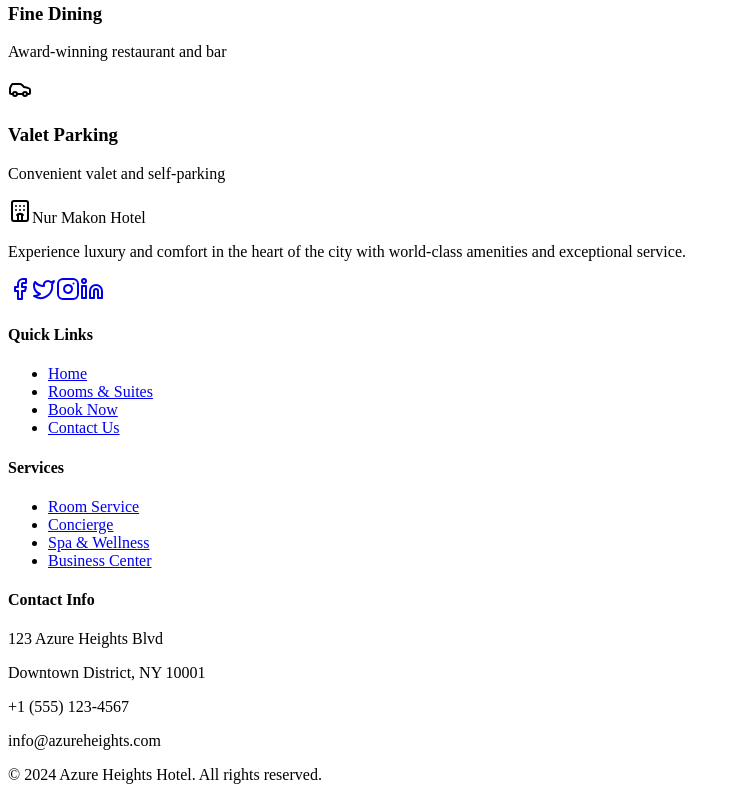
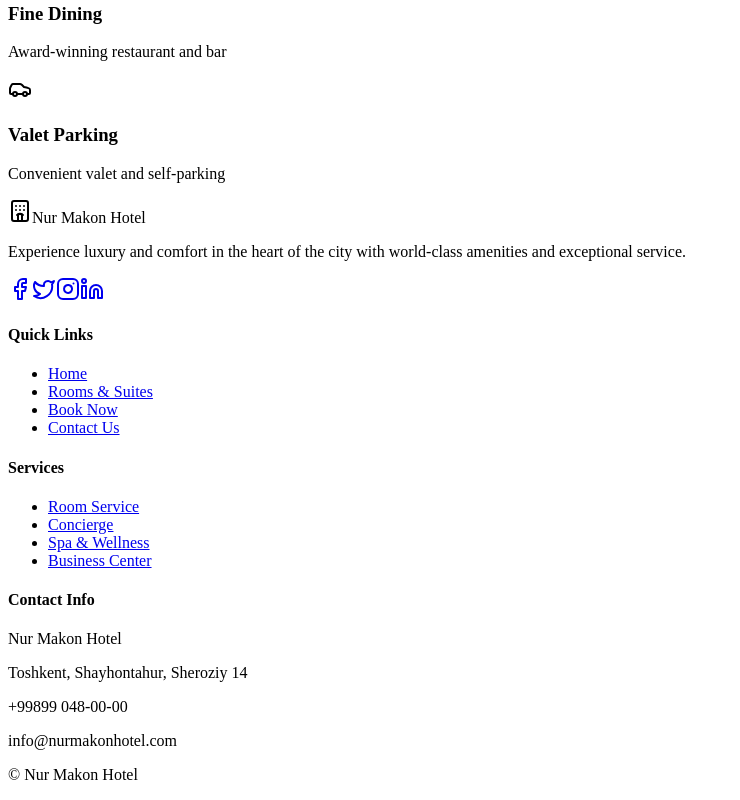
Before and after one commit to Doston92x/nur-makon, a React (Vite) app in the folder client/: page / in a window 1280 px wide. Shown: the part 805-1605 px from the top of the page, without its empty margins (0-740 px from the left). Built offline with nearby package versions, Linux system fonts and the light colour scheme; no server answers.

Commit message:
Update footer.tsx
updated

```diff
--- a/client/src/components/footer.tsx
+++ b/client/src/components/footer.tsx
@@ -85,17 +85,17 @@ export function Footer() {
           <div>
             <h4 className="font-semibold mb-4">Contact Info</h4>
             <div className="space-y-2 text-gray-300">
-              <p>123 Azure Heights Blvd</p>
-              <p>Downtown District, NY 10001</p>
-              <p>+1 (555) 123-4567</p>
-              <p>info@azureheights.com</p>
+              <p> Nur Makon Hotel </p>
+              <p>Toshkent, Shayhontahur, Sheroziy 14 </p>
+              <p>+99899 048-00-00 </p>
+              <p>info@nurmakonhotel.com</p>
             </div>
           </div>
         </div>
 
         <div className="border-t border-gray-800 mt-8 pt-8 text-center">
           <p className="text-gray-300">
-            &copy; 2024 Azure Heights Hotel. All rights reserved.
+            &copy; Nur Makon Hotel
           </p>
         </div>
       </div>
```
